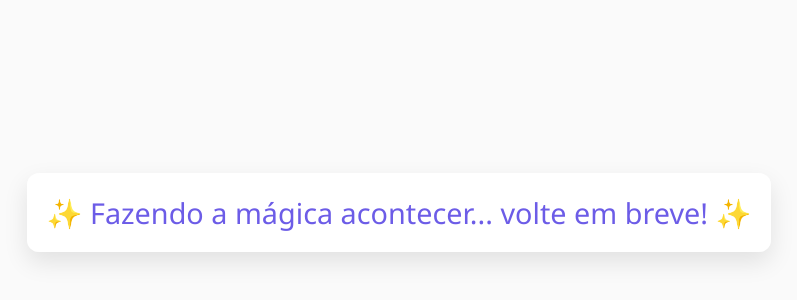
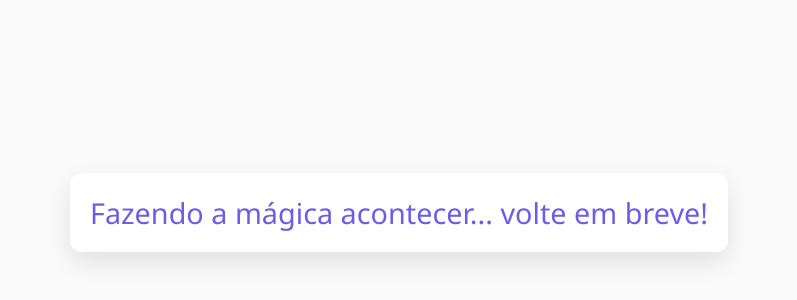
Before and after one commit to asarlab/asarlab.github.io, a plain HTML site: page index.html in a window 1280 px wide. Shown: the part 178-478 px from the top of the page, without its empty margins (241-1038 px from the left). Drawn offline with Linux system fonts and the light colour scheme.

Commit message:
Update index.html

```diff
--- a/index.html
+++ b/index.html
@@ -8,7 +8,7 @@
 </head>
 <body>
   <div class="floating-message">
-    ✨ Fazendo a mágica acontecer... volte em breve! ✨
+    Fazendo a mágica acontecer... volte em breve!
   </div>
   <script src="script.js"></script>
 </body>
```
